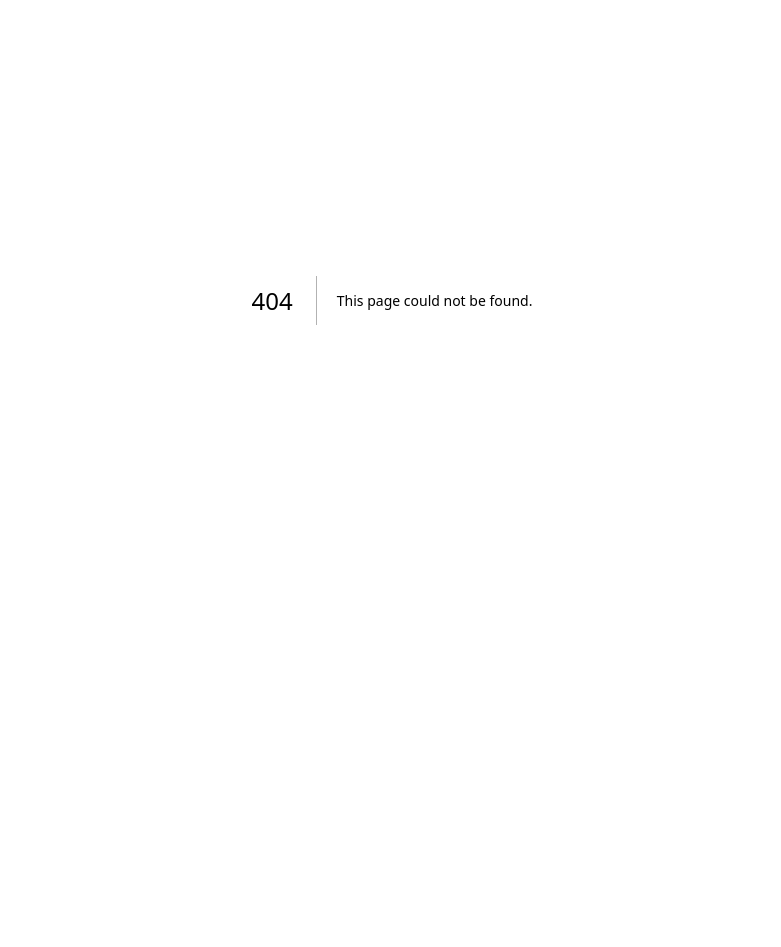
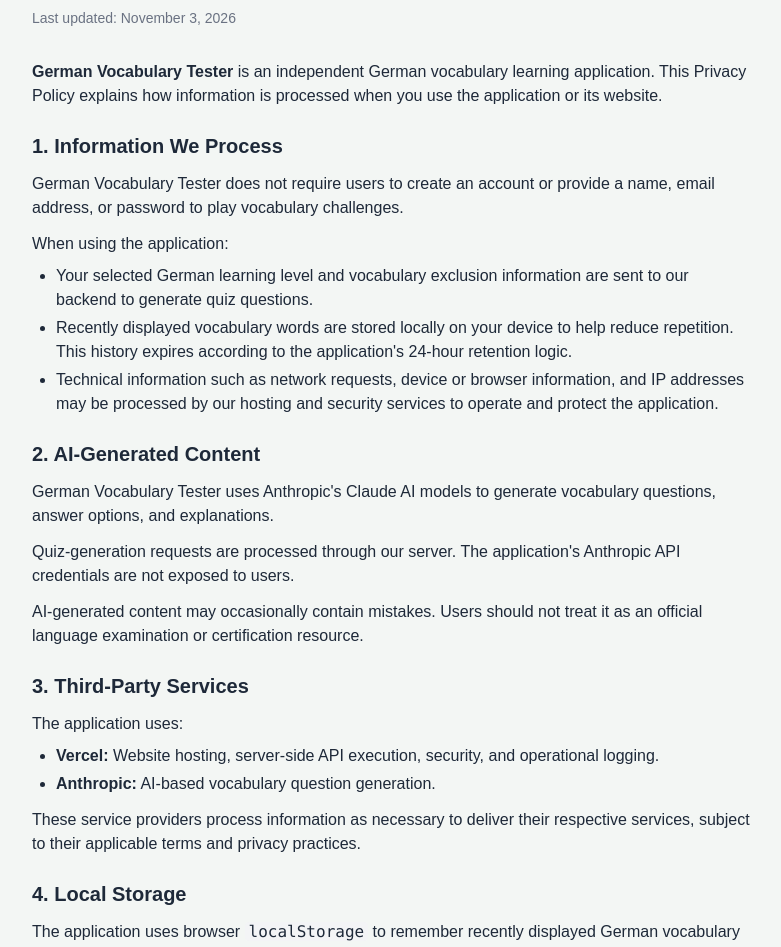
Before and after one commit to nitish1997prg/german-vocab-tester, a Next.js app: page /privacy in a window 1280 px wide. Before the commit this address had no page. Shown: the part 100-1047 px from the top of the page, without its empty margins (248-1029 px from the left). Before the commit the page ends 800 px from the top, so only its background shows below. Built offline with nearby package versions, Linux system fonts and the light colour scheme.

Commit message:
added privacy policy

```diff
--- /dev/null
+++ b/src/app/privacy/page.tsx
@@ -0,0 +1,147 @@
+import type { Metadata } from "next";
+
+export const metadata: Metadata = {
+  title: "Privacy Policy | German Vocabulary Tester",
+  description:
+    "Privacy Policy for the German Vocabulary Tester application.",
+};
+
+export default function PrivacyPolicyPage() {
+  return (
+    <main className="mx-auto max-w-3xl px-6 py-12">
+      <h1 className="mb-6 text-3xl font-bold">Privacy Policy</h1>
+
+      <p className="mb-8 text-sm text-gray-500">
+        Last updated: November 3, 2026
+      </p>
+
+      <div className="space-y-6 text-gray-800">
+        <p>
+          <strong>German Vocabulary Tester</strong> is an independent German
+          vocabulary learning application. This Privacy Policy explains how
+          information is processed when you use the application or its website.
+        </p>
+
+        <section>
+          <h2 className="mb-3 text-xl font-semibold">1. Information We Process</h2>
+          <p className="mb-3">
+            German Vocabulary Tester does not require users to create an account
+            or provide a name, email address, or password to play vocabulary
+            challenges.
+          </p>
+          <p className="mb-2">When using the application:</p>
+          <ul className="list-disc pl-6 space-y-1">
+            <li>
+              Your selected German learning level and vocabulary exclusion
+              information are sent to our backend to generate quiz questions.
+            </li>
+            <li>
+              Recently displayed vocabulary words are stored locally on your device
+              to help reduce repetition. This history expires according to the
+              application&apos;s 24-hour retention logic.
+            </li>
+            <li>
+              Technical information such as network requests, device or browser
+              information, and IP addresses may be processed by our hosting and
+              security services to operate and protect the application.
+            </li>
+          </ul>
+        </section>
+
+        <section>
+          <h2 className="mb-3 text-xl font-semibold">2. AI-Generated Content</h2>
+          <p className="mb-3">
+            German Vocabulary Tester uses Anthropic&apos;s Claude AI models to generate
+            vocabulary questions, answer options, and explanations.
+          </p>
+          <p className="mb-3">
+            Quiz-generation requests are processed through our server. The application&apos;s
+            Anthropic API credentials are not exposed to users.
+          </p>
+          <p>
+            AI-generated content may occasionally contain mistakes. Users should not treat
+            it as an official language examination or certification resource.
+          </p>
+        </section>
+
+        <section>
+          <h2 className="mb-3 text-xl font-semibold">3. Third-Party Services</h2>
+          <p className="mb-2">The application uses:</p>
+          <ul className="list-disc pl-6 space-y-1">
+            <li>
+              <strong>Vercel:</strong> Website hosting, server-side API execution, security,
+              and operational logging.
+            </li>
+            <li>
+              <strong>Anthropic:</strong> AI-based vocabulary question generation.
+            </li>
+          </ul>
+          <p className="mt-3">
+            These service providers process information as necessary to deliver their respective
+            services, subject to their applicable terms and privacy practices.
+          </p>
+        </section>
+
+        <section>
+          <h2 className="mb-3 text-xl font-semibold">4. Local Storage</h2>
+          <p className="mb-3">
+            The application uses browser <code className="rounded bg-gray-100 px-1">localStorage</code> to remember recently displayed German vocabulary and help avoid repetition.
+          </p>
+          <p className="mb-3">
+            You can remove this locally stored information by clearing the application&apos;s site data.
+          </p>
+          <p>
+            The current version does not provide persistent user accounts or cloud-synchronized learning progress.
+          </p>
+        </section>
+
+        <section>
+          <h2 className="mb-3 text-xl font-semibold">5. Data Security and Retention</h2>
+          <p className="mb-3">
+            The application uses HTTPS for communication with its website and backend services.
+          </p>
+          <p>
+            Locally stored vocabulary history expires according to the application&apos;s configured retention logic. Technical logs and information processed by third-party providers may have different retention periods, depending on their configurations and policies.
+          </p>
+        </section>
+
+        <section>
+          <h2 className="mb-3 text-xl font-semibold">6. Children&apos;s Privacy</h2>
+          <p className="mb-3">
+            German Vocabulary Tester is a general language-learning application. Its intended age audience will be reflected in the target-audience settings declared on Google Play.
+          </p>
+          <p>
+            The application does not require children or adults to create user accounts to access its core functionality.
+          </p>
+        </section>
+
+        <section>
+          <h2 className="mb-3 text-xl font-semibold">7. Changes to This Policy</h2>
+          <p className="mb-3">
+            This Privacy Policy may be updated when the application&apos;s features, third-party services, or data-processing practices change.
+          </p>
+          <p>
+            Updates will be published on this page with a revised date.
+          </p>
+        </section>
+
+        <section>
+          <h2 className="mb-3 text-xl font-semibold">8. Contact</h2>
+          <p className="mb-2">
+            If you have questions about this Privacy Policy or the application&apos;s data practices, contact:
+          </p>
+          <p>
+            <strong>mathnitish1997@gmail.com</strong>
+          </p>
+        </section>
+      </div>
+
+      <a
+        href="/"
+        className="mt-8 inline-block text-[#176B63] underline"
+      >
+        Back to German Vocabulary Tester
+      </a>
+    </main>
+  );
+}
--- a/src/components/LevelSelector.tsx
+++ b/src/components/LevelSelector.tsx
@@ -98,6 +98,12 @@ export default function LevelSelector({
       <p className="text-center text-xs text-[var(--muted)]">
         One wrong answer and it&apos;s game over!
       </p>
+       <a
+      href="/privacy"
+      className="text-sm text-gray-500 underline hover:text-[#176B63]"
+    >
+      Privacy Policy
+    </a>
     </section>
   );
 }
```
Also changed, not shown: src/app/page.tsx (line endings or trailing spaces).
